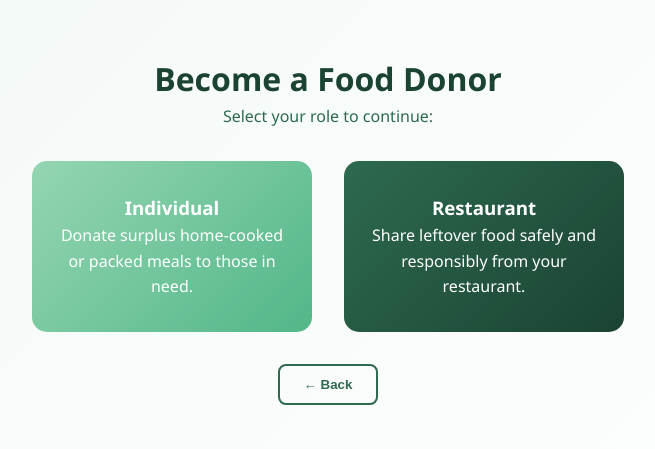
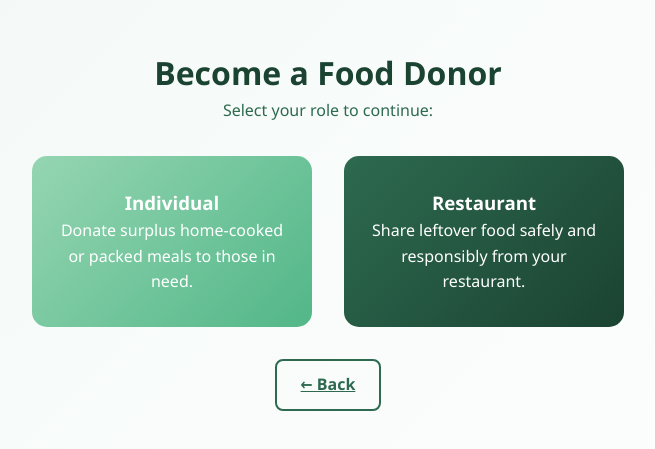
Before and after one commit to rishima17/LeftOverFood-Donation, a React app in the folder frontend/: page /donor-dashboard in a window 1280 px wide. Shown: the part 171-620 px from the top of the page, without its empty margins (312-967 px from the left). Built offline with nearby package versions, Linux system fonts and the light colour scheme; the HTML template or start-up script is replaced by a standard one.

Commit message:
Update DonorDashboard.jsx

```diff
--- a/frontend/src/components/DonorDashboard.jsx
+++ b/frontend/src/components/DonorDashboard.jsx
@@ -1,5 +1,5 @@
 import React from "react";
-import { useNavigate } from "react-router-dom";
+import { Link,useNavigate } from "react-router-dom";
 
 const DonorDashboard = () => {
   const navigate = useNavigate();
@@ -43,9 +43,9 @@ const DonorDashboard = () => {
         </div>
       </div>
 
-      <button style={styles.backBtn} onClick={() => navigate("/choose-role")}>
+      <Link to="/choose-role" style={styles.backBtn}>
         ← Back
-      </button>
+      </Link>
     </div>
   );
 };
```
